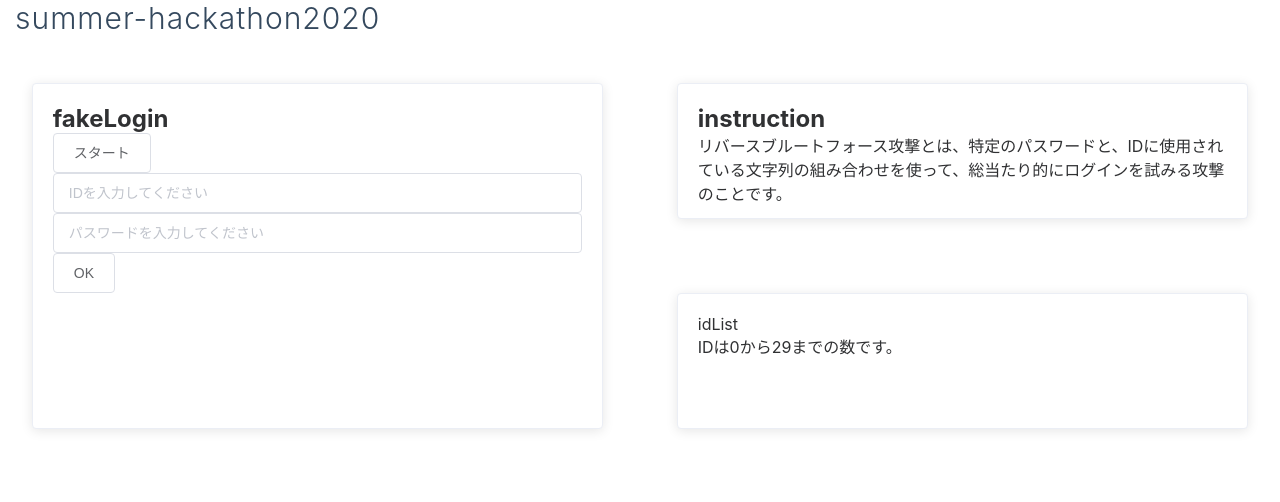
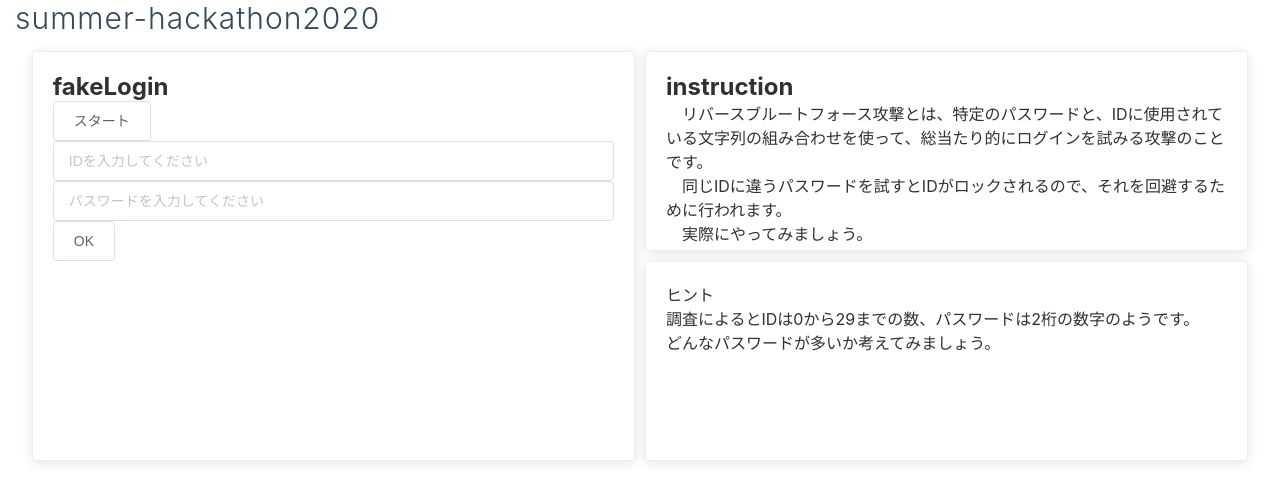
Before and after one commit to CTRL-team-fact-s/Summer-Hackathon2020, a Nuxt app: page / in a window 1280 px wide. Shown: the top 502 px of the page. Built offline with nearby package versions, Linux system fonts and the light colour scheme.

Commit message:
レイアウトとテキストを微調整

```diff
--- a/components/idList.vue
+++ b/components/idList.vue
@@ -1,6 +1,7 @@
 <template>
   <div>
-    <p>idList</p>
-    IDは0から29までの数です。
+    <p>ヒント</p>
+    調査によるとIDは0から29までの数、パスワードは2桁の数字のようです。<br>
+    どんなパスワードが多いか考えてみましょう。
   </div>
 </template>
--- a/components/instruction.vue
+++ b/components/instruction.vue
@@ -1,7 +1,8 @@
 <template>
   <div>
     <h2>instruction</h2>
-    リバースブルートフォース攻撃とは、特定のパスワードと、IDに使用されている文字列の組み合わせを使って、総当たり的にログインを試みる攻撃のことです。
-
+    　リバースブルートフォース攻撃とは、特定のパスワードと、IDに使用されている文字列の組み合わせを使って、総当たり的にログインを試みる攻撃のことです。<br>
+    　同じIDに違うパスワードを試すとIDがロックされるので、それを回避するために行われます。<br>
+    　実際にやってみましょう。
   </div>
 </template>
--- a/pages/index.vue
+++ b/pages/index.vue
@@ -106,6 +106,9 @@ export default {};
 
 .el-card {
   max-width: 95%;
-  margin: 5%;
+}
+
+.fakeLogin {
+  margin-left: 5%;
 }
 </style>
```
